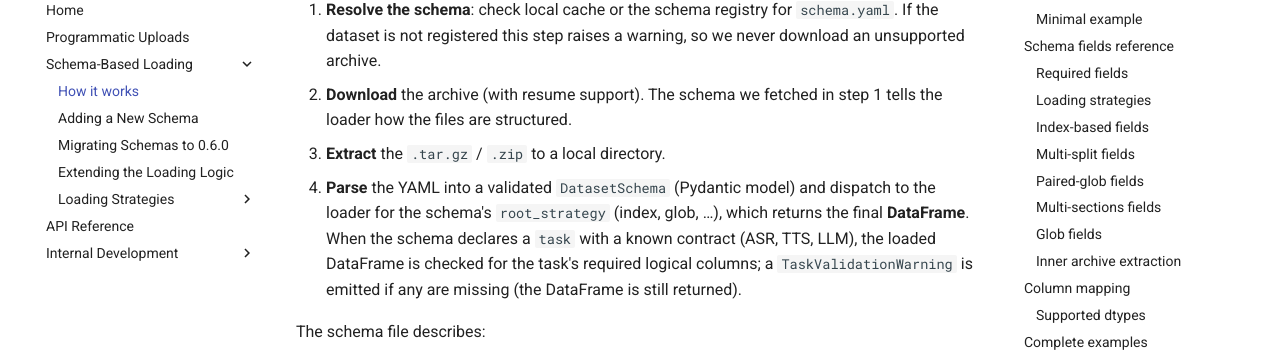
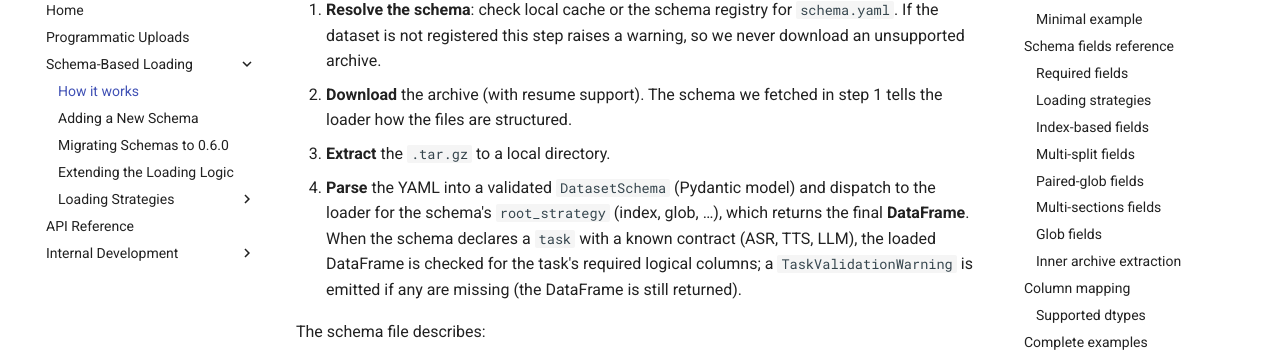
Before and after one commit to Mozilla-Data-Collective/datacollective-python, an MkDocs documentation site: the page built from docs/schema_documentation.md, in a window 1280 px wide and 900 px high, scrolled down 365 px. Shown: the part 116-468 px from the top of the window. Built offline with MkDocs 1.6.1 and Material for MkDocs 9.7.7, drawn with Linux system fonts in a browser that asks for light colours; comment, search, counter and statistics services are not loaded.

Commit message:
Remove .zip ref

```diff
--- a/docs/schema_documentation.md
+++ b/docs/schema_documentation.md
@@ -18,7 +18,7 @@ Under the hood, `load_dataset()` performs the following steps automatically:
 
 1. **Resolve the schema**: check local cache or the schema registry for `schema.yaml`. If the dataset is not registered this step raises a warning, so we never download an unsupported archive.
 2. **Download** the archive (with resume support). The schema we fetched in step 1 tells the loader how the files are structured.
-3. **Extract** the `.tar.gz` / `.zip` to a local directory.
+3. **Extract** the `.tar.gz` to a local directory.
 4. **Parse** the YAML into a validated `DatasetSchema` (Pydantic model) and dispatch to the loader for the schema's `root_strategy` (index, glob, …), which returns the final **DataFrame**. When the schema declares a `task` with a known contract (ASR, TTS, LLM), the loaded DataFrame is checked for the task's required logical columns; a `TaskValidationWarning` is emitted if any are missing (the DataFrame is still returned).
 
 The schema file describes:
```
